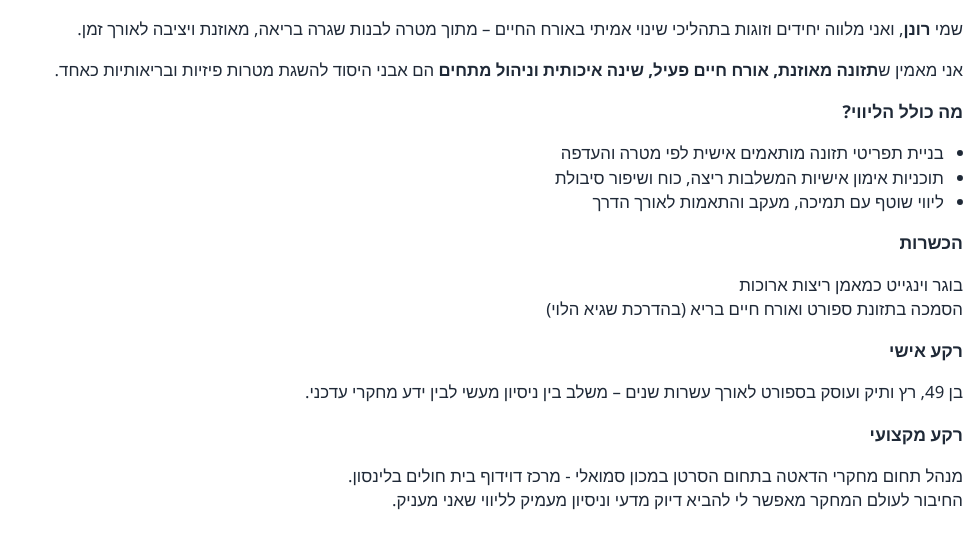
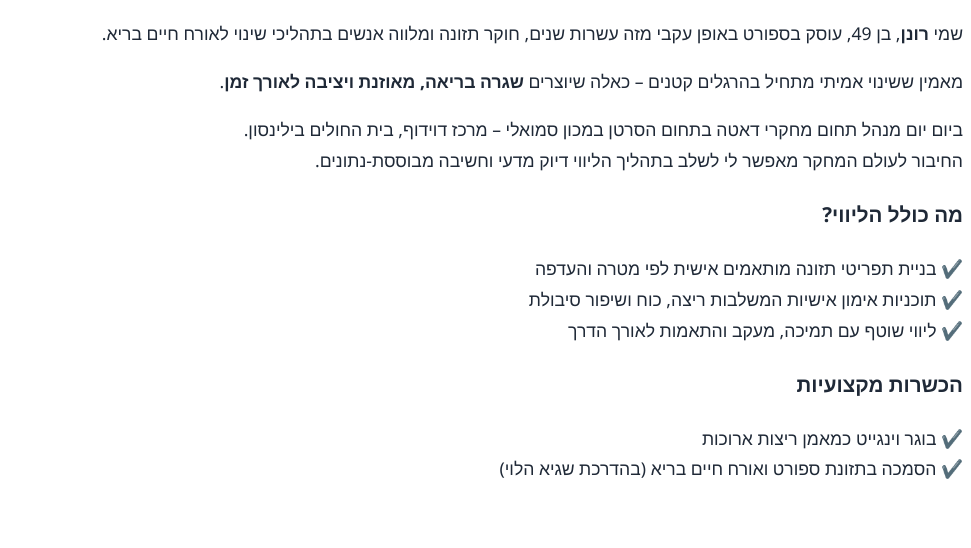
Before and after one commit to ronental75/nutrition-community, a React (Create React App) app: page /about in a window 1280 px wide. Shown: the top 548 px of the page, without its empty margins (309-1280 px from the left). Built offline with nearby package versions, Linux system fonts and the light colour scheme.

Commit message:
Updated homepage to use Notion post links

```diff
--- a/src/About.js
+++ b/src/About.js
@@ -3,74 +3,37 @@ import React from 'react';
 export default function About() {
   return (
     <div className="max-w-4xl mx-auto px-4 sm:px-6 py-6 text-right" dir="rtl">
+      <div className="leading-relaxed text-[1.05rem] space-y-4 text-gray-800">
 
-      {/* שורה עליונה: תמונה מצד שמאל, כותרת מצד ימין */}
-      {/* <div className="flex items-center justify-between mb-4">
-        <h1
-          className="page-title"
-          style={{
-            textAlign: 'right',
-            margin: 0,
-            flex: 1,
-          }}
-        >
-          אודות
-        </h1>
-
-        <img
-          src="/images/ronen.jpg"
-          alt="רונן"
-          style={{
-            width: '70px',
-            height: '70px',
-            objectFit: 'cover',
-            marginLeft: '1rem',
-            flexShrink: 0,
-          }}
-        />
-      </div> */}
-
-      {/* תוכן קומפקטי עם פחות ריווחים */}
-      <div style={{ lineHeight: '1.45', fontSize: '1.05rem' }}>
         <p className="mb-2">
-          שמי <strong>רונן</strong>, ואני מלווה יחידים וזוגות בתהליכי שינוי אמיתי באורח החיים – מתוך מטרה לבנות שגרה בריאה, מאוזנת ויציבה לאורך זמן.
+          שמי <strong className="text-blue-800 font-semibold">רונן</strong>, בן 49, עוסק בספורט באופן עקבי מזה עשרות שנים, חוקר תזונה ומלווה אנשים בתהליכי שינוי לאורח חיים בריא.
         </p>
 
         <p className="mb-2">
-          אני מאמין ש<strong>תזונה מאוזנת, אורח חיים פעיל, שינה איכותית וניהול מתחים</strong> הם אבני היסוד להשגת מטרות פיזיות ובריאותיות כאחד.
+          מאמין ששינוי אמיתי מתחיל בהרגלים קטנים – כאלה שיוצרים{' '}
+          <strong className="text-blue-700 underline decoration-blue-300 decoration-2 underline-offset-2">
+            שגרה בריאה, מאוזנת ויציבה לאורך זמן
+          </strong>.
         </p>
 
-        <h2 style={{ fontSize: '1.1rem', fontWeight: '600', margin: '1rem 0 0.25rem' }}>
-          מה כולל הליווי?
-        </h2>
-        <ul style={{ paddingRight: '1.2rem', marginBottom: '0.8rem', listStyleType: 'disc' }}>
-          <li>בניית תפריטי תזונה מותאמים אישית לפי מטרה והעדפה</li>
-          <li>תוכניות אימון אישיות המשלבות ריצה, כוח ושיפור סיבולת</li>
-          <li>ליווי שוטף עם תמיכה, מעקב והתאמות לאורך הדרך</li>
-        </ul>
-
-        <h2 style={{ fontSize: '1.1rem', fontWeight: '600', margin: '1rem 0 0.25rem' }}>
-          הכשרות
-        </h2>
         <p className="mb-2">
-          בוגר וינגייט כמאמן ריצות ארוכות<br />
-          הסמכה בתזונת ספורט ואורח חיים בריא (בהדרכת שגיא הלוי)
+          ביום יום מנהל תחום מחקרי דאטה בתחום הסרטן במכון סמואלי – מרכז דוידוף, בית החולים בילינסון.<br />
+          החיבור לעולם המחקר מאפשר לי לשלב בתהליך הליווי דיוק מדעי וחשיבה מבוססת-נתונים.
         </p>
 
-        <h2 style={{ fontSize: '1.1rem', fontWeight: '600', margin: '1rem 0 0.25rem' }}>
-          רקע אישי
-        </h2>
-        <p className="mb-2">
-          בן 49, רץ ותיק ועוסק בספורט לאורך עשרות שנים – משלב בין ניסיון מעשי לבין ידע מחקרי עדכני.
+        <h3 className="mt-6 mb-0 font-semibold text-lg text-blue-900">מה כולל הליווי?</h3>
+        <p className="mt-1">
+          ✔️ בניית תפריטי תזונה מותאמים אישית לפי מטרה והעדפה<br />
+          ✔️ תוכניות אימון אישיות המשלבות ריצה, כוח ושיפור סיבולת<br />
+          ✔️ ליווי שוטף עם תמיכה, מעקב והתאמות לאורך הדרך
         </p>
 
-        <h2 style={{ fontSize: '1.1rem', fontWeight: '600', margin: '1rem 0 0.25rem' }}>
-          רקע מקצועי
-        </h2>
-        <p className="mb-2">
-          מנהל תחום מחקרי הדאטה בתחום הסרטן במכון סמואלי - מרכז דוידוף בית חולים בלינסון.<br />
-          החיבור לעולם המחקר מאפשר לי להביא דיוק מדעי וניסיון מעמיק לליווי שאני מעניק.
+        <h3 className="mt-6 mb-0 font-semibold text-lg text-blue-900">הכשרות מקצועיות</h3>
+        <p className="mt-1">
+          ✔️ בוגר וינגייט כמאמן ריצות ארוכות<br />
+          ✔️ הסמכה בתזונת ספורט ואורח חיים בריא (בהדרכת שגיא הלוי)
         </p>
+
       </div>
     </div>
   );
```
